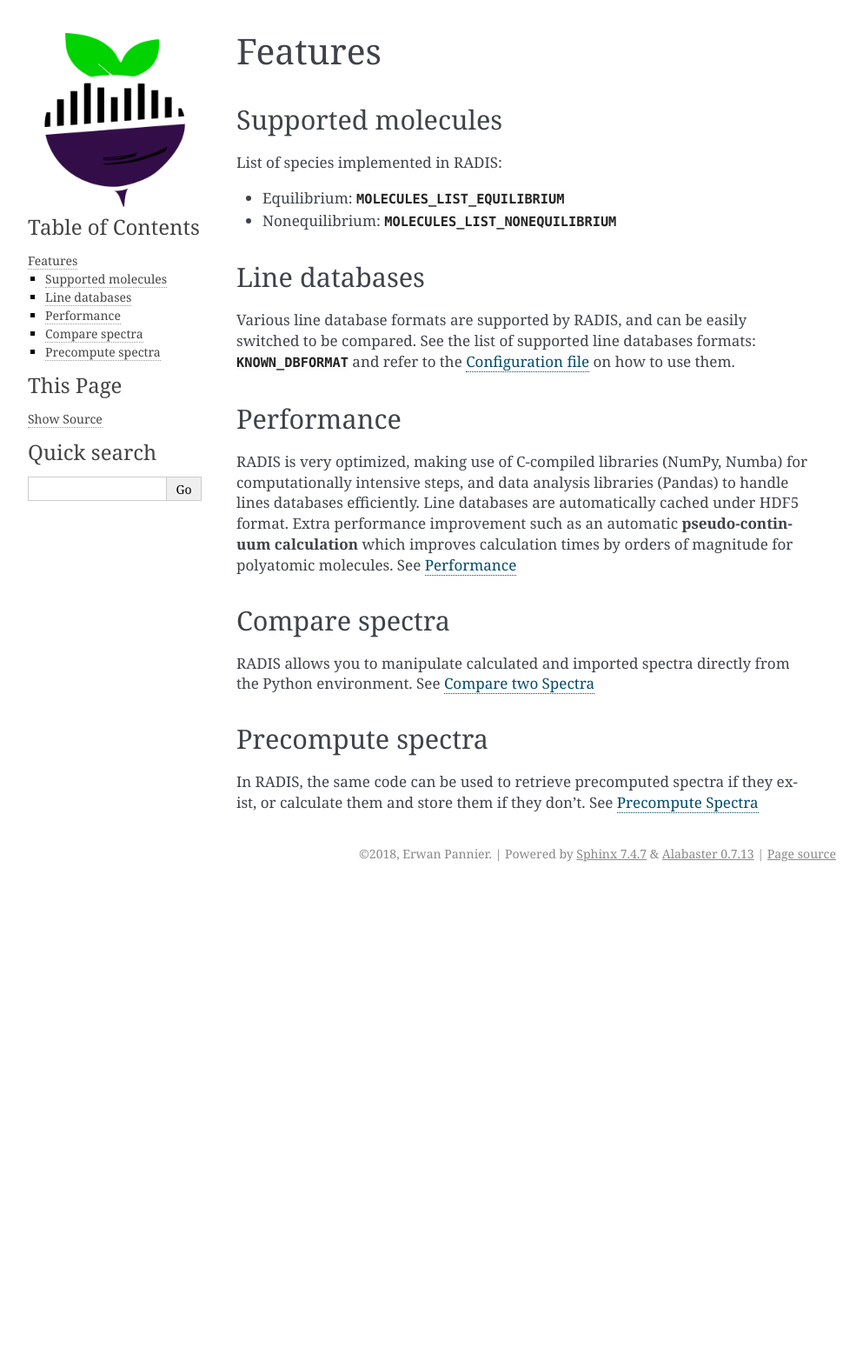
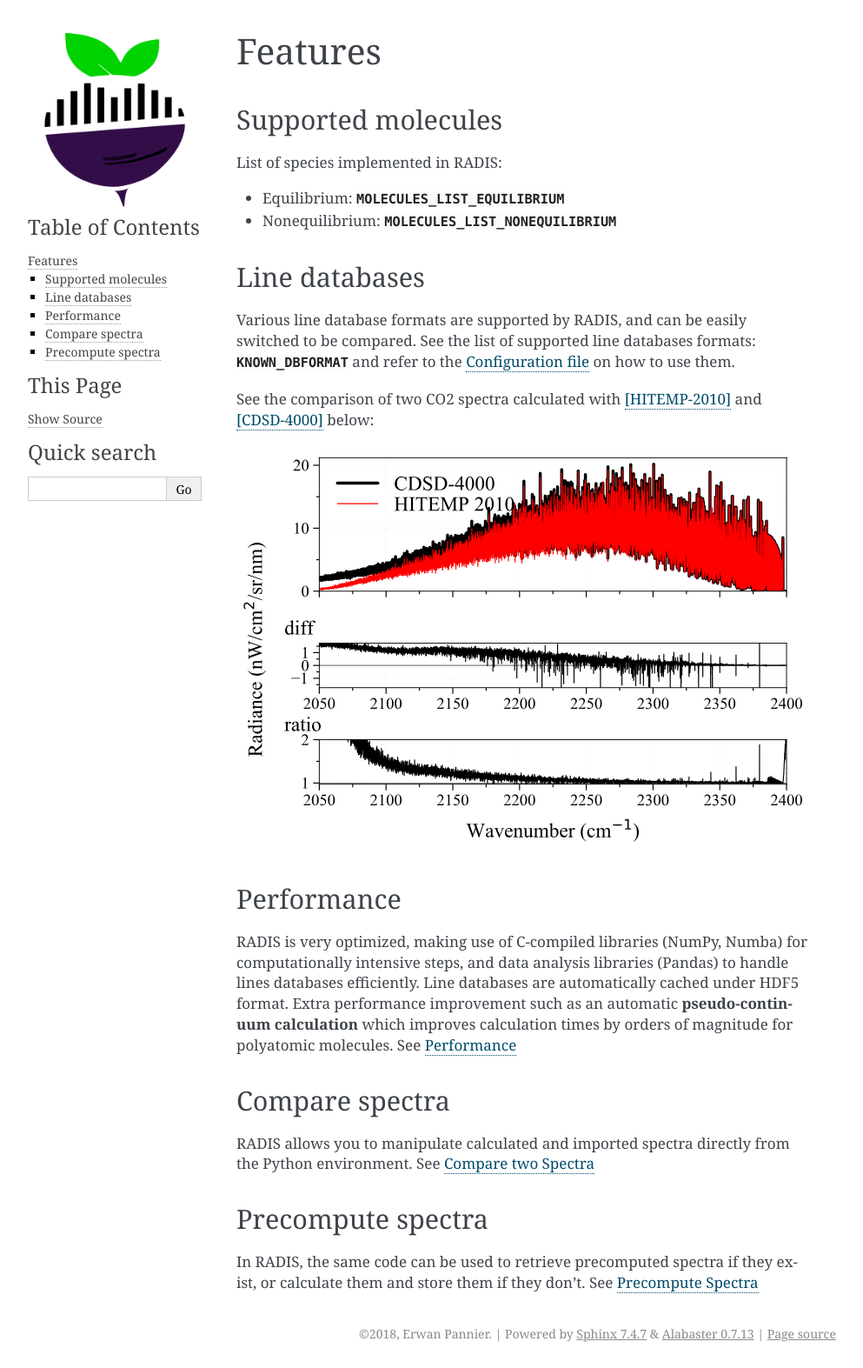
Before and after one commit to radis/radis, a Sphinx documentation site: the page built from docs/features.rst, in a window 1280 px wide. Shown: the whole page at 87% size, without its empty margins (148-1141 px from the left). Built offline with Sphinx 7.4.7, drawn with Linux system fonts in a browser that asks for light colours; pages that are not in the unit, such as notebooks, are missing from menus; before the commit the page ends 1021 px from its top, so only the background shows below that.

Commit message:
add svg example, add image

```diff
--- a/docs/features.rst
+++ b/docs/features.rst
@@ -17,6 +17,12 @@ Various line database formats are supported by RADIS, and can be easily switched
 to be compared. See the list of supported line databases formats:
 :py:data:`~radis.lbl.loader.KNOWN_DBFORMAT`
 and refer to the :ref:`Configuration file <label_lbl_config_file>` on how to use them.
+
+See the comparison of two CO2 spectra calculated with [HITEMP-2010]_ and [CDSD-4000]_
+below:
+
+.. image:: spectrum/cdsd4000_vs_hitemp_3409K.svg
+    :alt: Figure CO2 CDSD-4000 vs HITEMP-2010
 
 
 Performance
--- a/docs/spectrum/howto.rst
+++ b/docs/spectrum/howto.rst
@@ -484,7 +484,7 @@ In :func:`~radis.spectrum.compare.plot_diff`, you can choose to plot the absolut
     from radis import plot_diff
     plot_diff(s_cdsd, s_hitemp, method=['diff', 'ratio'])
 
-.. image:: ./cdsd4000_vs_hitemp_3409K.pdf
+.. image:: ./cdsd4000_vs_hitemp_3409K.svg
     :alt: Figure CO2 CDSD-4000 vs HITEMP-2010
 
 
```
Also changed, not shown: docs/spectrum/cdsd4000_vs_hitemp_3409K.svg (added), 1 other file.
